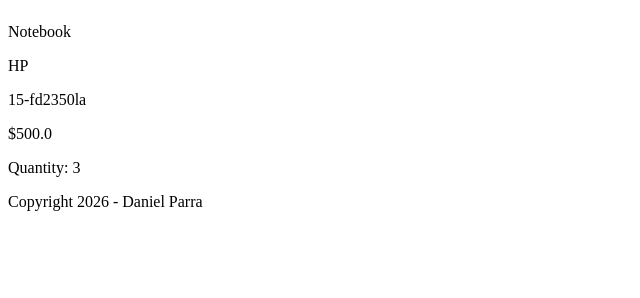
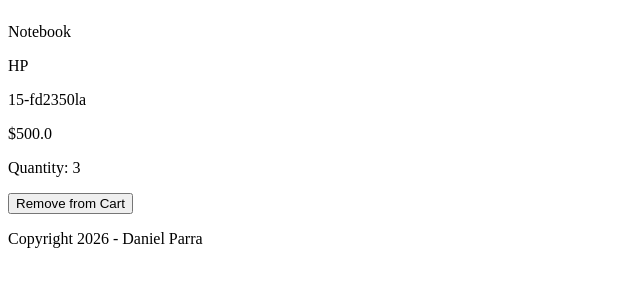
Before and after one commit to dp-cross-projects/web-commerce, a Django app: page /checkout/ in a window 1280 px wide. Shown: the part 177-475 px from the top of the page, without its empty margins (0-640 px from the left). Run offline with Django 5.2, Linux system fonts and the light colour scheme; a user stored in the database is signed in; data comes from the database, SQL or seed files in the repository; both versions use the stored data as it was after the commit.

Commit message:
add & remove from cart

```diff
--- a/checkout/models.py
+++ b/checkout/models.py
@@ -6,7 +6,7 @@
 class CheckOut(models.Model):
     user = models.ForeignKey(User, on_delete=models.CASCADE)
     product = models.ForeignKey(Product, on_delete=models.CASCADE)
-    quantity = models.IntegerField(default=1)
+    quantity = models.IntegerField(default=0)
 
     def __str__(self):
         return self.user.first_name + ' - ' + self.product.category.name + ' ' + self.product.brand + '' + self.product.model + ' - x' + str(self.quantity)
--- a/checkout/urls.py
+++ b/checkout/urls.py
@@ -4,4 +4,6 @@
 
 urlpatterns = [
     path('', views.checkout_page),
+    path('<int:user_id>/<int:product_id>', views.add_product_to_cart),
+    path('remove/<int:cart_id>', views.remove_product_from_cart)
 ]
--- a/checkout/views.py
+++ b/checkout/views.py
@@ -1,23 +1,25 @@
 from django.http import HttpResponse
-from django.shortcuts import render
+from django.shortcuts import render, redirect
 from .models import CheckOut
-
+from django.contrib.auth.models import User
+from home.models import Product
+# from .forms import CreateCheckout
 # Backend CheckOut Functions
 # Get all checkout?
 
 # Get a checkout by user
 def get_checkout(request):
     checkout_item = list(CheckOut.objects.filter(user=request.user))
-    print(checkout_item)
     return checkout_item
 
 # Create a checkout
-def create_checkout(request):
-    CheckOut.objects.create(
-        user = request.user,
-        product = request.product
-    )
-    return
+# def create_checkout(request):
+#     CheckOut.objects.create(
+#         user = request.user,
+#         product = request.product,
+#         quantity = 1
+#     )
+#     return
 
 # Update a checkout
 
@@ -29,7 +31,45 @@
 
 ## Frontend functions
 def checkout_page(request):
+    user = request.user
     cart = get_checkout(request)
     return render(request, 'checkout/cart.html',{
+        'user':user,
         'cart':cart
     })
+
+def add_product_to_cart(request, user_id, product_id):
+    # Get cart object
+    user = User.objects.get(pk=user_id)
+    product = Product.objects.get(pk=product_id)
+    if(product.quantity >= 1):
+        product.quantity -= 1
+        product.save()
+
+        item, cart_item = CheckOut.objects.get_or_create(
+            user=user,
+            product=product
+        )
+        item.quantity += 1
+        item.save()
+    return redirect('/')
+
+def remove_product_from_cart(request, cart_id):
+    # Get cart object
+    cart_item = CheckOut.objects.get(pk=cart_id)
+
+    product_set = Product.objects.filter(id=cart_item.product.id)
+    # print(product.quantity)
+
+    if(cart_item.quantity <= 1):
+        cart_item.delete()
+
+    else:
+        cart_item.quantity -= 1
+        cart_item.save()
+
+    for product in product_set:
+                product.quantity += 1
+                product.save()
+
+    return redirect('/checkout')
--- a/home/forms.py
+++ /dev/null
@@ -1,5 +0,0 @@
-from django import forms
-
-class CreateTask(forms.Form):
-    title = forms.CharField(label="Titulo de tarea", max_length=200)
-    description = forms.Textarea()
--- a/home/templates/checkout/cart.html
+++ b/home/templates/checkout/cart.html
@@ -9,6 +9,14 @@
 <p>{{item.product.model}}</p>
 <p>${{item.product.price}}</p>
 <p>Quantity: {{item.quantity}}</p>
+
+{% if user.is_authenticated %}
+    <form action="/checkout/remove/{{ item.id }}" method="POST">
+        {% csrf_token %}
+        <button>Remove from Cart</button>
+    </form>
+    {% endif %}
+
 {% endfor %}
 
 {% endblock %}
--- a/home/templates/layout/layout.html
+++ b/home/templates/layout/layout.html
@@ -4,13 +4,17 @@
 <h1>Welcome to Computer Commerce!</h1>
 {# NAVIGATION BAR #}
 
+
 <nav>
     <ul>
         <li><a href='/'>Home</a></li>
+        {% if user.is_authenticated %}
         <li><a href='/user'>Profile</a></li>
         <li><a href='/checkout'>Cart</a></li>
+        {% endif %}
     </ul>
 </nav>
+
 
 {% block content %}
 {% endblock %}
--- a/home/views.py
+++ b/home/views.py
@@ -1,7 +1,7 @@
 from django.http import HttpResponse, JsonResponse
 from .models import Product
 from django.shortcuts import get_object_or_404, render
-from .forms import CreateTask
+
 
 # Backend Products Functions
 # Get all products
@@ -44,7 +44,9 @@
 # Create your views here.
 def home_page(request):
     products = get_product(request)
+    user = request.user
     return render(request, 'index.html', {
+        'user':user,
         'products':products
     })
 
--- a/user/views.py
+++ b/user/views.py
@@ -78,6 +78,8 @@
 
 ## Frontend functions
 def user_page(request):
+    user = request.user
     return render(request, 'user/user_profile.html',{
+        'user':user,
         'userdata':request.user
     })
```
Also changed, not shown: checkout/forms.py (added, +7 -0 lines), home/templates/index.html (+7 -0 lines), db.sqlite3.
